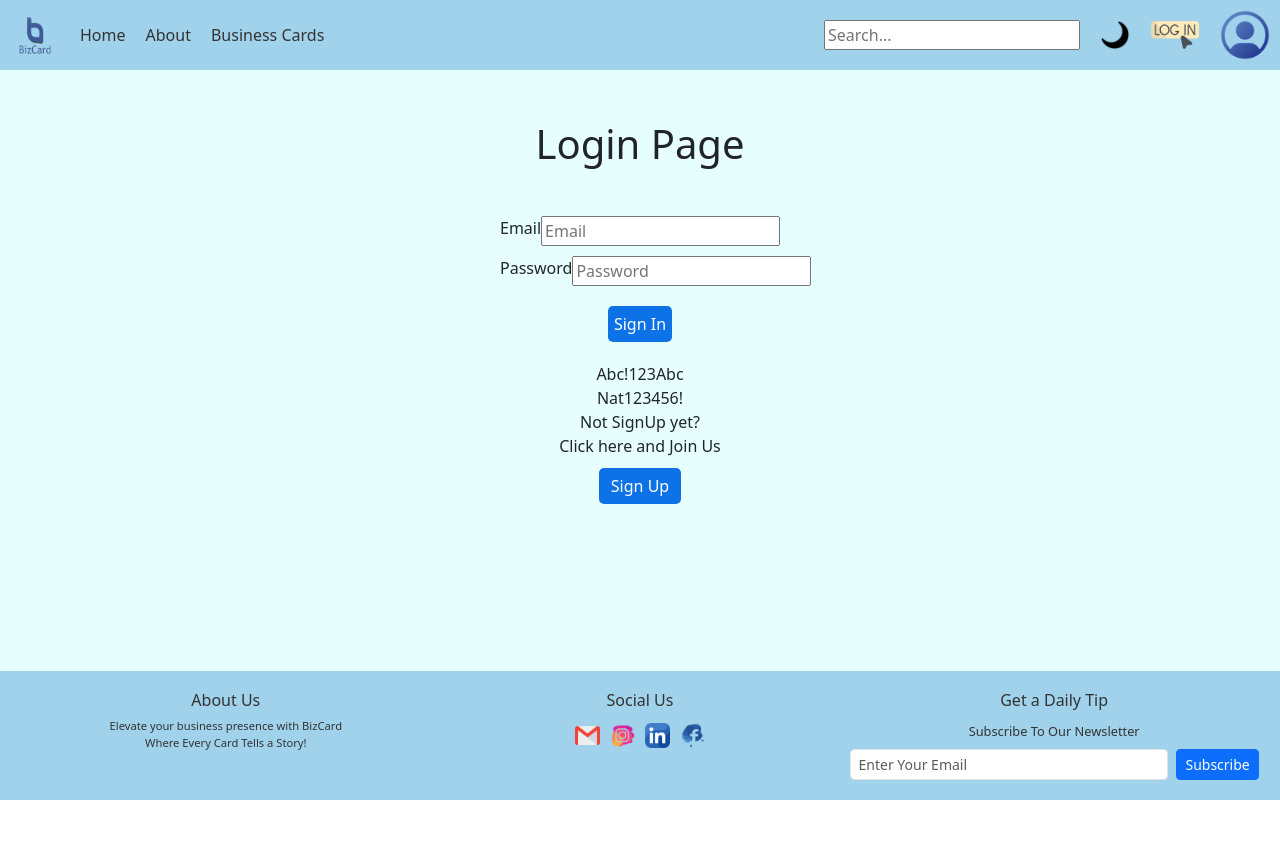
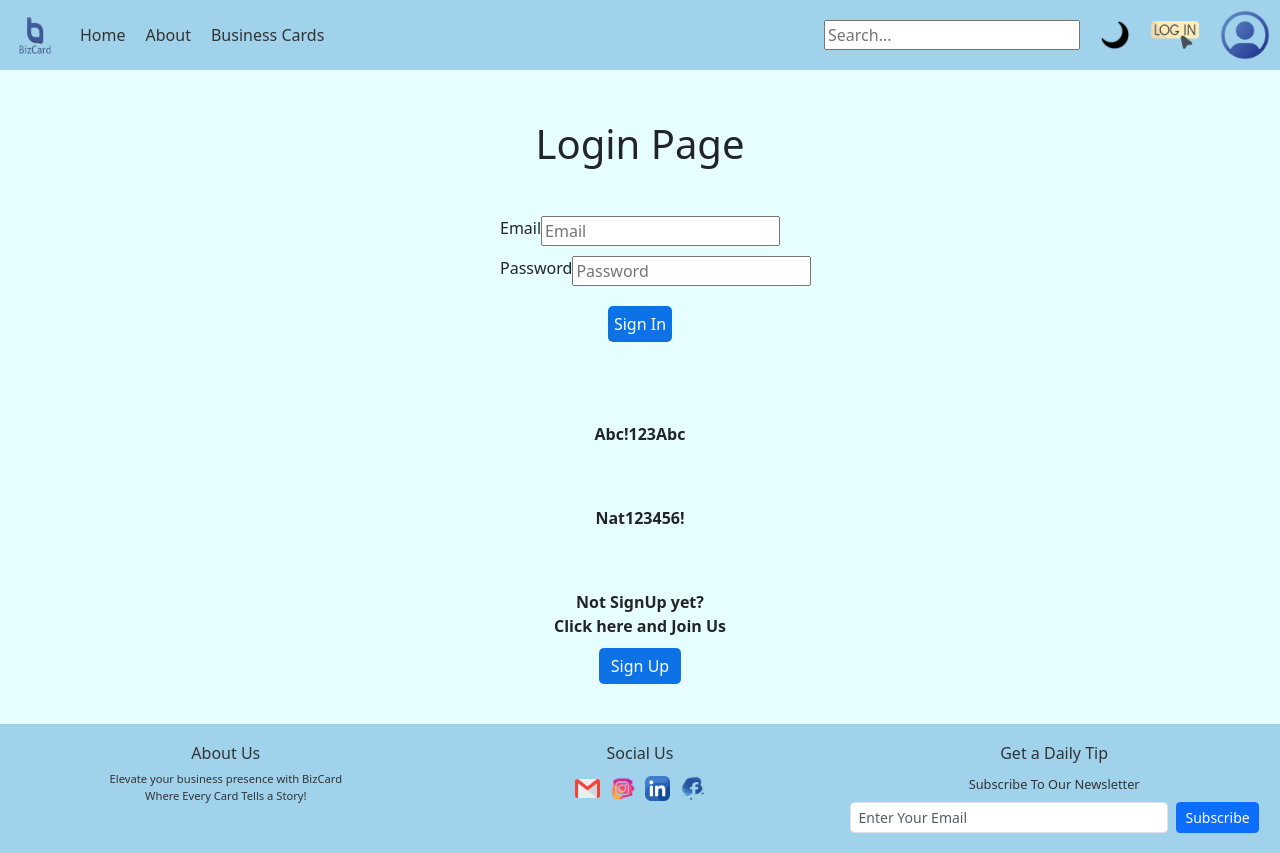
Before and after one commit to Natalyrubin/reactProject_nataly_rubin, a React (Vite) app: page /login in a window 1280 px wide. Before the commit the page ends 800 px from the top, so only its background shows below. Built offline with nearby package versions, Linux system fonts and the light colour scheme.

Commit message:
Update Login.css

```diff
--- a/src/pages/Login/Login.css
+++ b/src/pages/Login/Login.css
@@ -4,8 +4,10 @@
 
 
 .Login p {
+    font-weight: bold;
     width: 80%;
     margin: auto;
+    margin-top: 60px;
 }
 
 .Login form {
```
